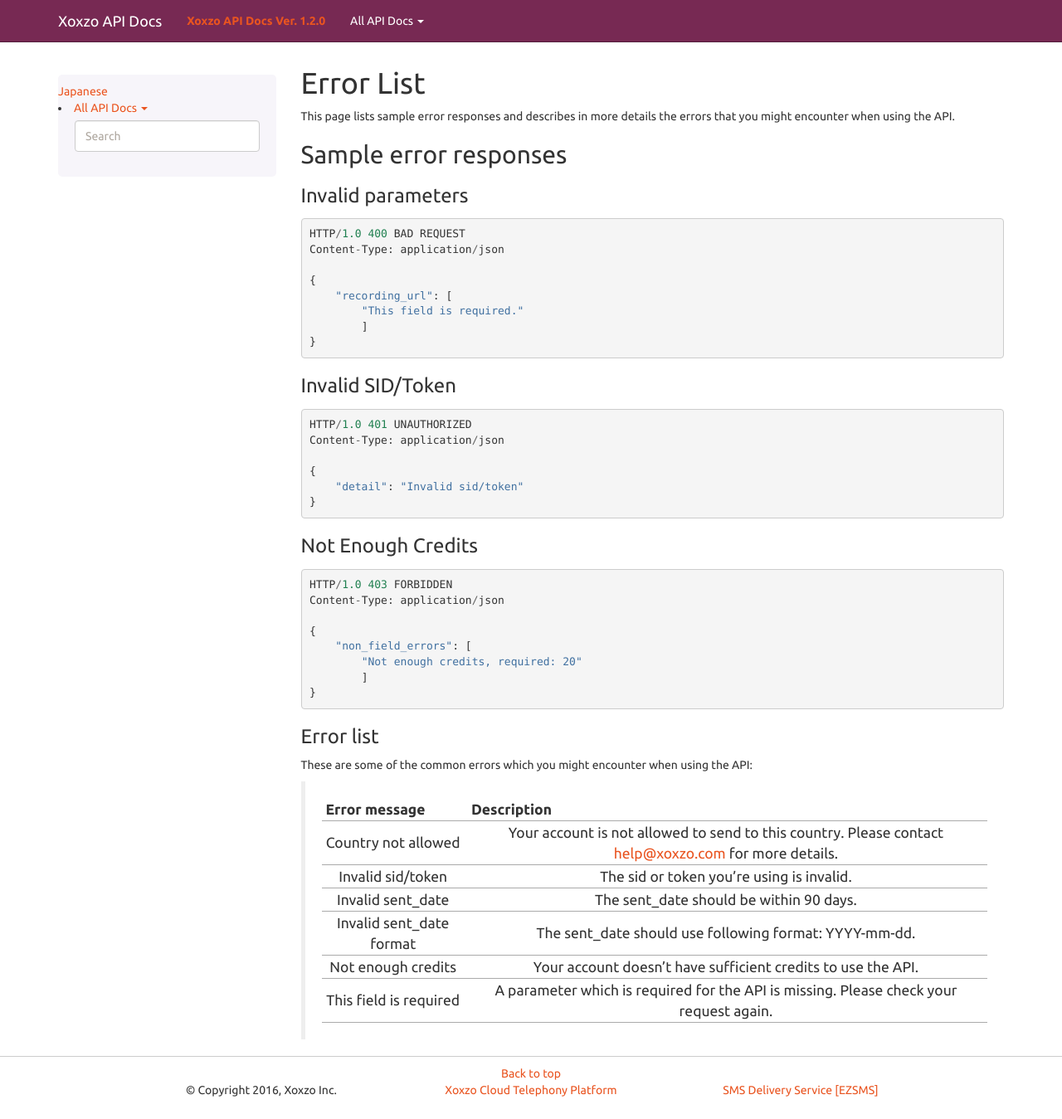
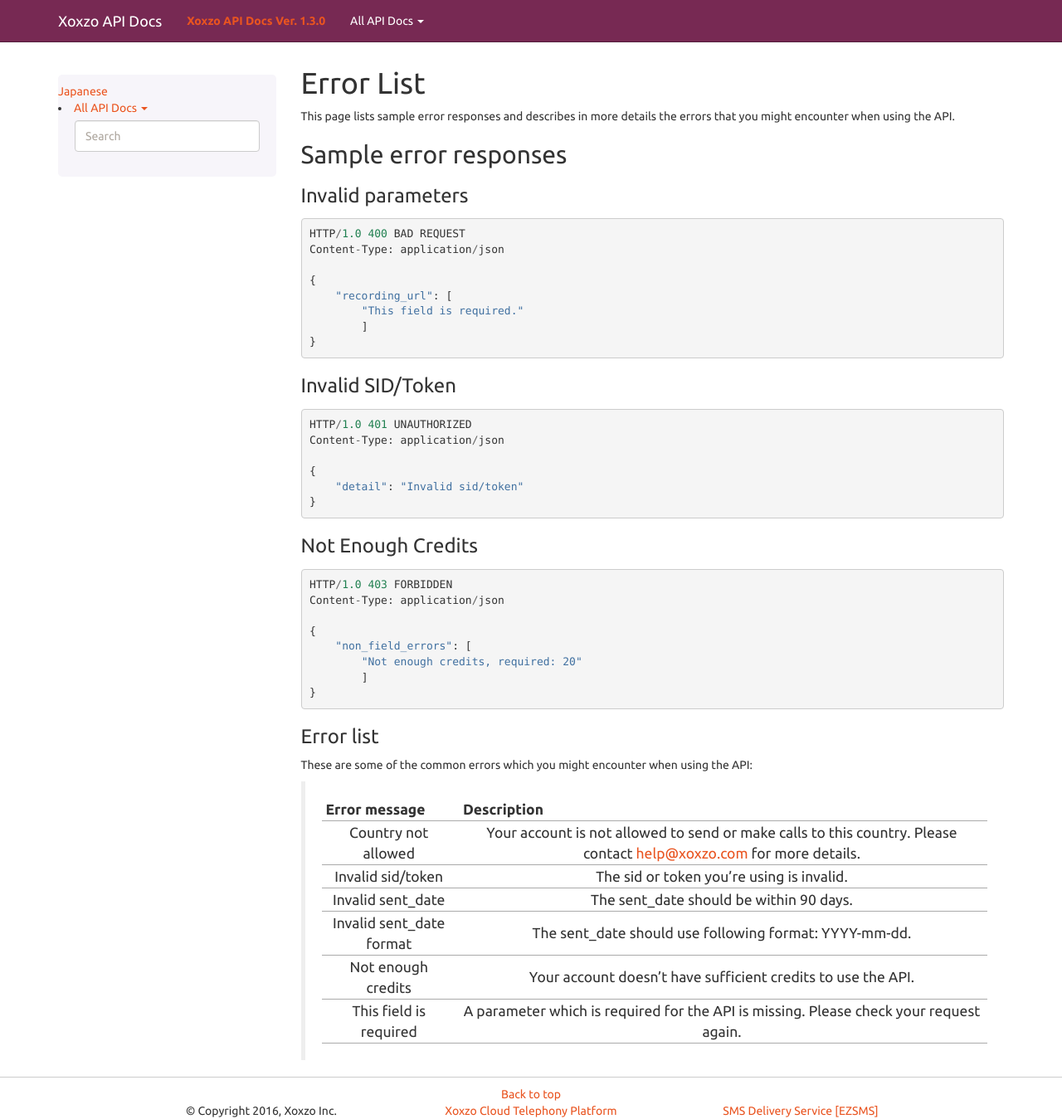
Before and after one commit to xoxzo/docs.xoxzo.com, a Sphinx documentation site: the page built from source/errors.rst, in a window 1280 px wide and 1349 px high. Shown: the whole window at 83% size. Built offline with Sphinx 7.4.7, drawn with Linux system fonts in a browser that asks for light colours.

```diff
--- a/source/changes.rst
+++ b/source/changes.rst
@@ -11,4 +11,5 @@ CHANGES
     1.1.1       2016-03-29          Return list instead of dictionary for voice call status API
     1.1.2       2016-04-04          Add Sent Messages List API documentation
     1.1.3       2016-04-22          Update HTTP status on not enough credits error message
+    1.3.0       2016-10-31          New addition of telephony utilities API
     =========   ==================  ===============================================================================================
--- a/source/conf.py
+++ b/source/conf.py
@@ -58,9 +58,9 @@ author = 'help@xoxzo.com'
 # built documents.
 #
 # The short X.Y version for public consumption
-version = '1.2.0'
+version = '1.3.0'
 # The full version, including alpha/beta/rc tags.
-release = '1.2.0'
+release = '1.3.0'
 
 # The language for content autogenerated by Sphinx. Refer to documentation
 # for a list of supported languages.
--- a/source/errors.rst
+++ b/source/errors.rst
@@ -52,10 +52,10 @@ Error list
 These are some of the common errors which you might encounter when using the
 API:
 
-   ===========================         =====================================================
+   ===========================         ==================================================================
    Error message                       Description
-   ===========================         =====================================================
-   Country not allowed                 Your account is not allowed to send to this country.
+   ===========================         ==================================================================
+   Country not allowed                 Your account is not allowed to send or make calls to this country.
                                        Please contact help@xoxzo.com for more details.
    Invalid sid/token                   The sid or token you're using is invalid.
    Invalid sent_date                   The sent_date should be within 90 days.
@@ -65,4 +65,4 @@ API:
    This field is required              A parameter which is required for the API
                                        is missing. Please check your request
                                        again.
-   ===========================         =====================================================
+   ===========================         ==================================================================
--- a/source/index.rst
+++ b/source/index.rst
@@ -21,6 +21,7 @@ Contents:
     sms
     voice
     din
+    utils
 
 .. toctree::
     :maxdepth: 1
```
Also changed, not shown: source/utils.rst (added, +92 -0 lines), 3 other files.
